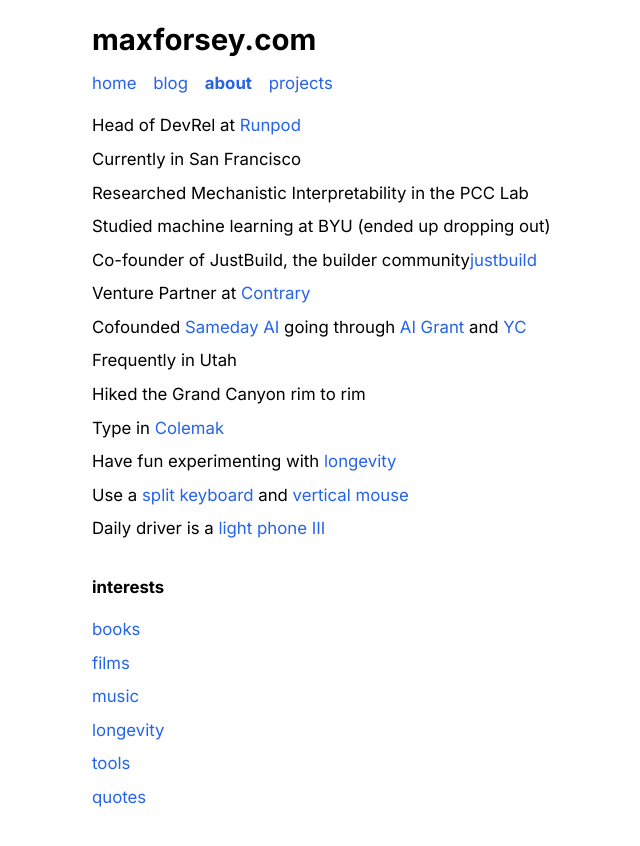
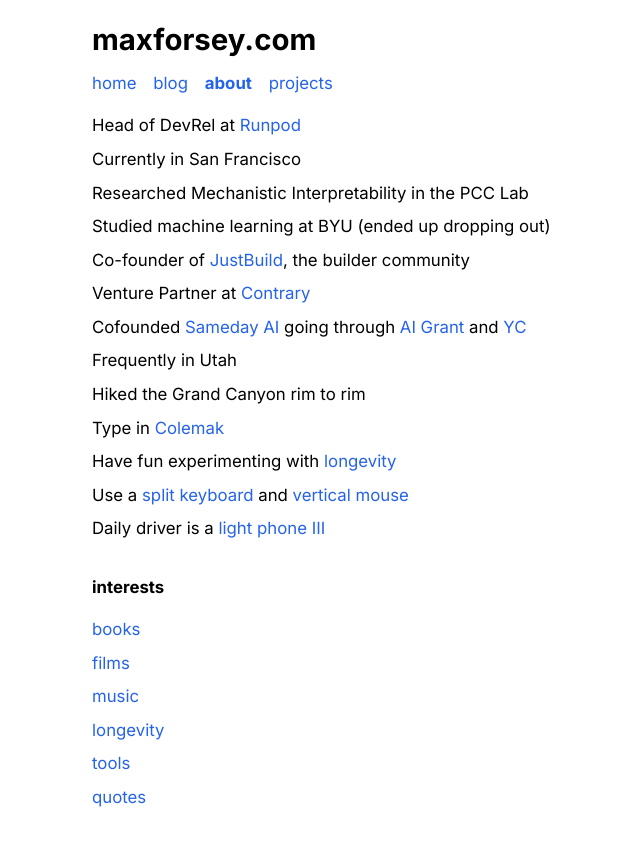
Before and after one commit to max4c/m4c2, a Next.js app: page /about in a window 1280 px wide. Shown: the top 846 px of the page, without its empty margins (212-852 px from the left). Built offline with nearby package versions, Linux system fonts and the light colour scheme; no server answers.

Commit message:
update tools and about page

```diff
--- a/src/app/about/page.tsx
+++ b/src/app/about/page.tsx
@@ -16,7 +16,7 @@ const highlights: Highlight[] = [
   { text: "Currently in San Francisco", links: null },
   { text: "Researched Mechanistic Interpretability in the PCC Lab", links: null },
   { text: "Studied machine learning at BYU (ended up dropping out)", links: null },
-  { text: "Co-founder of JustBuild, the builder community", links: [{ url: "https://justbuild.ing/", text: "justbuild" }] },
+  { text: "Co-founder of JustBuild, the builder community", links: [{ url: "https://justbuild.ing/", text: "JustBuild" }] },
   { text: "Venture Partner at Contrary", links: [{ url: "https://contrary.com", text: "Contrary" }] },
   { text: "Cofounded Sameday AI going through AI Grant and YC",
     links: [
--- a/src/content/blog/1969/dec/tools.mdx
+++ b/src/content/blog/1969/dec/tools.mdx
@@ -45,8 +45,8 @@ I enjoy tools that are pieces of art in and of themselves. This page is inspired
 
 #### Sites
 
-- [Perplexity.ai](https://www.perplexity.ai) - best answer engine out there. Also when I met Aravind, the CEO, at AI grant, he was quite nice and softspoken.
-- [Duckduckgo](https://duckduckgo.com) - if perplexity doesn't have it, I go here. I love being able to watch videos here instead of getting sucked into wasting time on youtube.
+- [Perplexity.ai](https://www.perplexity.ai) - I use for quick queries.
+- [Duckduckgo](https://duckduckgo.com) - answer engines haven't figured out how to do good image search yet so I go here. I love being able to watch videos here instead of getting sucked into wasting time on youtube.
 - [AlternativeTo](https://alternativeto.net) - anytime I need a software tool I go here.
 - [Packhacker](https://packhacker.com) - Really great site to find travel gear.
 - [Monkeytype](https://monkeytype.com) - Best well-designed typing practice site.
@@ -61,7 +61,7 @@ I enjoy tools that are pieces of art in and of themselves. This page is inspired
 #### Clothing
 
 - [Ibex](https://ibex.com) - Sustainable lululemon that aligns with my interest in hiking and plastic-free clothing.
-- [Ryker](https://rykerclothingco.com/) - plastic-free gym shorts were so incredibly hard to find. Now I use these for running, hiking, and lifting.
+- [Ryker](https://rykerclothingco.com/) - plastic-free gym shorts were so incredibly hard to find. Now I use these for running, hiking, lifting, and even swimming.
 
 #### Health
 
```
